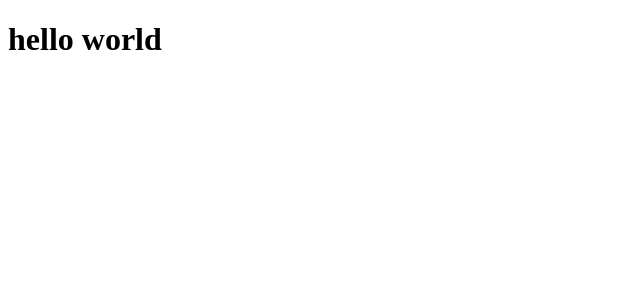
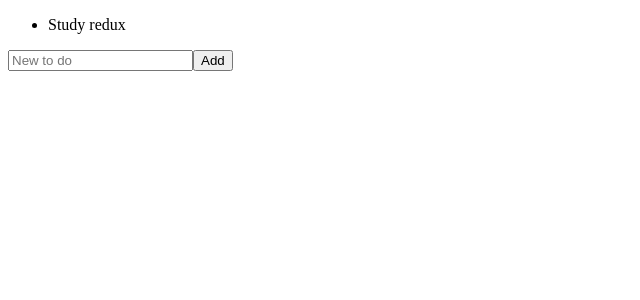
Before and after one commit to CaiolBarreto/react-redux-zustand, a React (Vite) app: page / in a window 1280 px wide. Shown: the top 300 px of the page, without its empty margins (0-640 px from the left). Built offline with nearby package versions, Linux system fonts and the light colour scheme.

Commit message:
conneting the redux with the list to do component

```diff
--- a/package.json
+++ b/package.json
@@ -12,7 +12,8 @@
   "dependencies": {
     "@reduxjs/toolkit": "^1.9.7",
     "react": "^18.2.0",
-    "react-dom": "^18.2.0"
+    "react-dom": "^18.2.0",
+    "react-redux": "^8.1.3"
   },
   "devDependencies": {
     "@types/react": "^18.2.15",
--- a/src/App.tsx
+++ b/src/App.tsx
@@ -1,5 +1,14 @@
+import { Provider as ReduxProvider } from "react-redux";
+
+import { AddToDo } from "./components/AddToDo";
+import { ToDoList } from "./components/ToDoList";
+import { store } from "./store";
+
 export function App() {
   return (
-    <h1>hello world</h1>
+    <ReduxProvider store={store}>
+      <ToDoList />
+      <AddToDo />
+    </ReduxProvider>
   )
 }
--- /dev/null
+++ b/src/components/AddToDo.tsx
@@ -0,0 +1,23 @@
+import { FormEvent, useState } from "react"
+
+export function AddToDo() {
+  const [value, setValue] = useState('')
+
+  function handleNewToDo(event: FormEvent) {
+    event.preventDefault()
+
+    console.log(event)
+  }
+
+  return (
+    <form onSubmit={handleNewToDo}>
+      <input
+        type="text"
+        placeholder="New to do"
+        value={value}
+        onChange={event => setValue(event.target.value)}
+      />
+      <button type="submit">Add</button>
+    </form>
+  )
+}
--- /dev/null
+++ b/src/components/ToDoList.tsx
@@ -0,0 +1,15 @@
+import { useSelector } from "react-redux"
+
+export function ToDoList() {
+  const toDos = useSelector(store => store.toDo)
+
+  console.log(toDos)
+
+  return (
+    <ul>
+      {toDos.map((toDo: string) =>
+        <li key={toDo}>{toDo}</li>
+      )}
+    </ul>
+  )
+}
```
Also changed, not shown: 1 other file (tests, documents, lock files or other folders).
